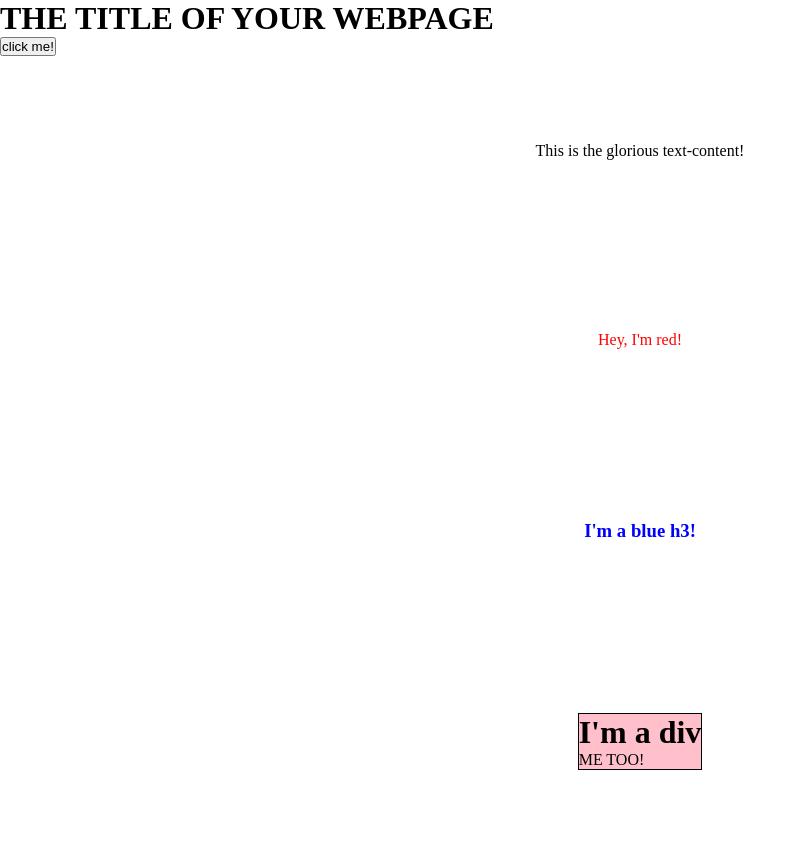
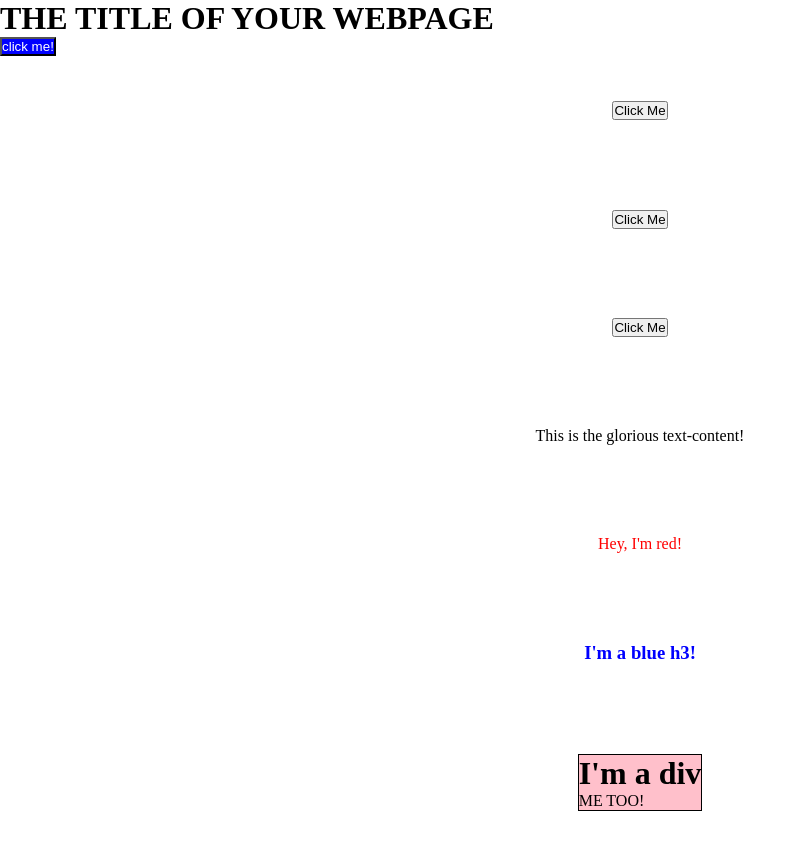
Before and after one commit to SalamanderCtesiphon/DOM-manipulation-exercise, a plain HTML site: page index.html in a window 1280 px wide. Both pictures are taken after a click on the button "click me!". Shown: the whole page, without its empty margins (0-806 px from the left). Drawn offline with Linux system fonts and the light colour scheme.

Commit message:
finished up with the lesson

```diff
--- a/app.js
+++ b/app.js
@@ -38,6 +38,15 @@ para.textContent = "ME TOO!";
 card.appendChild(para);
 
 const btn = document.querySelector('#btn');
-btn.addEventListener('click', () => {
-    alert('Hello World!');
+btn.addEventListener('click', (e) => {
+    e.target.style.backgroundColor = 'blue';
+    e.target.style.color = "white";
 });
+
+const buttons = document.querySelectorAll('button');
+
+buttons.forEach((button) => {
+    button.addEventListener('click', () => {
+        alert(button.id);
+    });
+});
--- a/index.html
+++ b/index.html
@@ -13,6 +13,10 @@
         THE TITLE OF YOUR WEBPAGE
       </h1>
       <button id="btn">click me!</button>
-      <div id="container"></div>
+      <div id="container">
+        <button id="1">Click Me</button>
+        <button id="2">Click Me</button>
+        <button id="3">Click Me</button>
+      </div>
 </body>
 </html>
```
